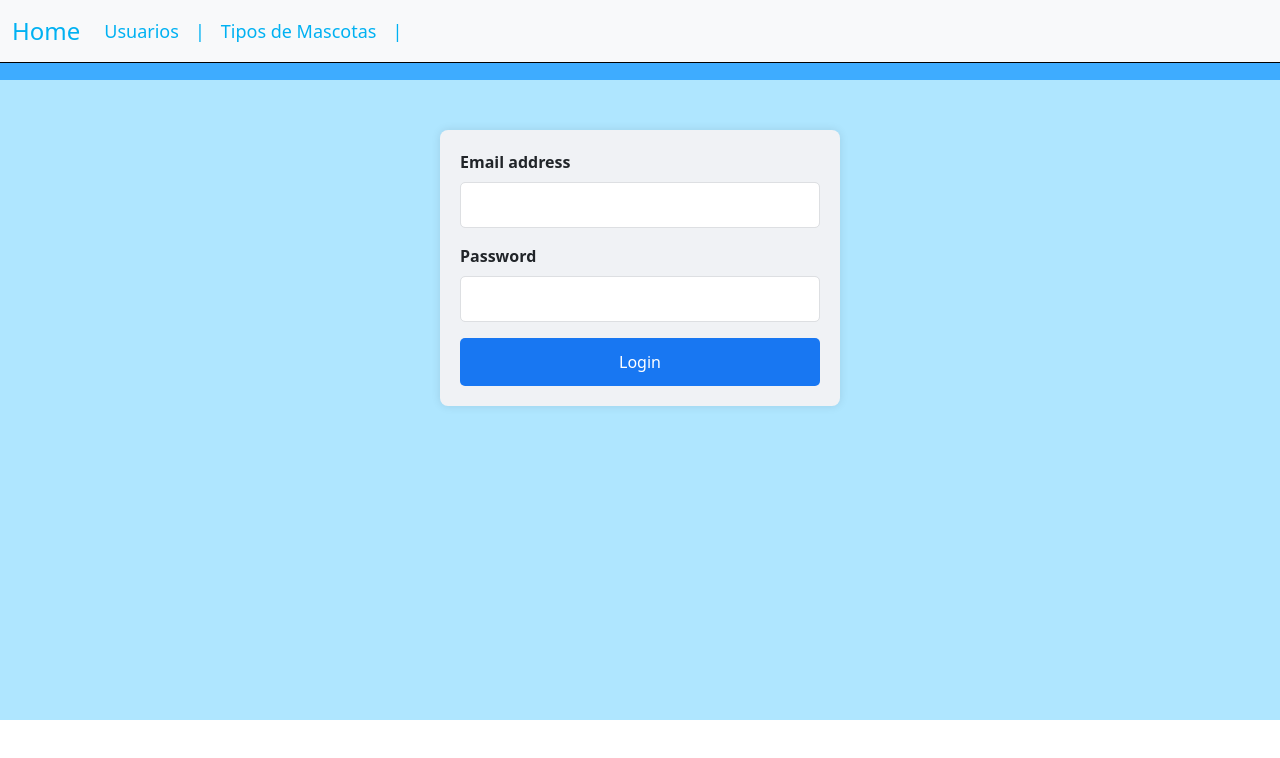
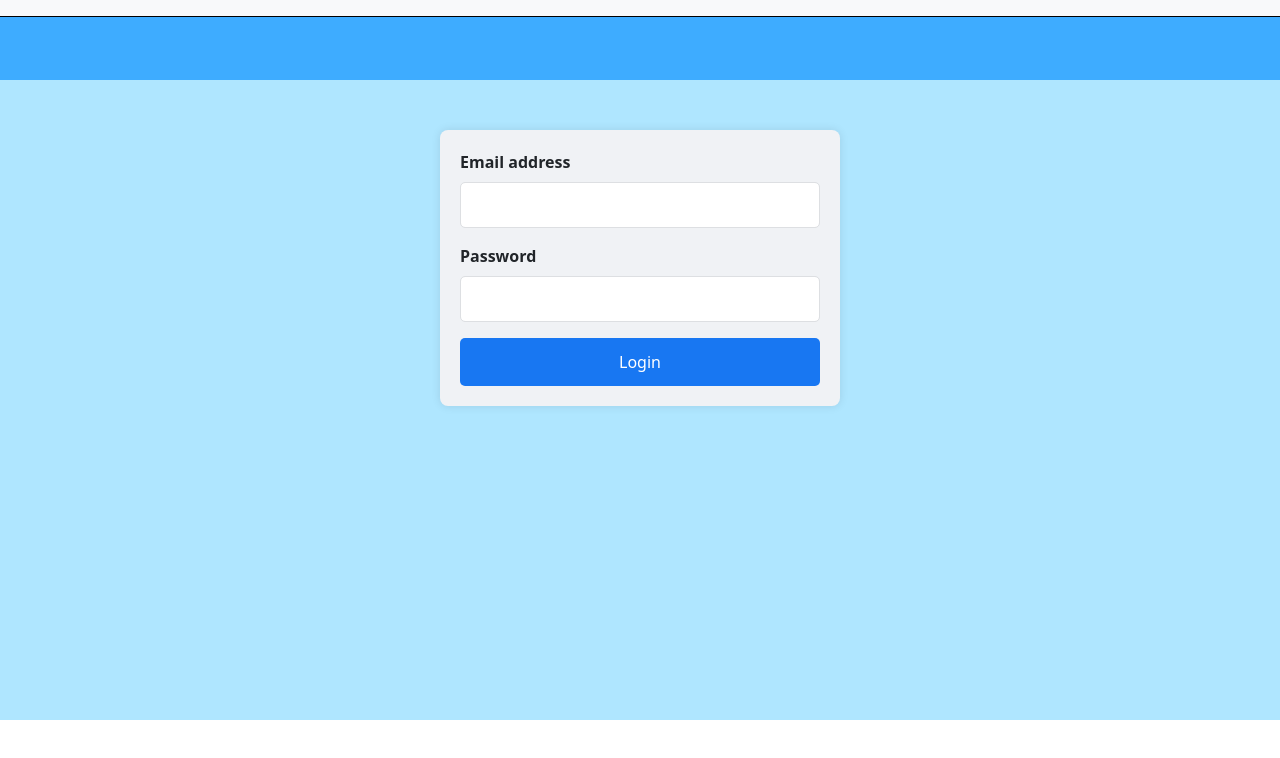
Before and after one commit to ChingJPC/proyectotypofront, an Angular app: page /inicio/body in a window 1280 px wide. Shown: the top 758 px of the page. Built offline with nearby package versions, Linux system fonts and the light colour scheme.

Commit message:
terminar grafico

```diff
--- a/package.json
+++ b/package.json
@@ -21,6 +21,7 @@
     "@angular/platform-server": "^17.0.0",
     "@angular/router": "^17.0.0",
     "@angular/ssr": "^17.0.5",
+    "chart.js": "^4.4.1",
     "express": "^4.18.2",
     "rxjs": "~7.8.0",
     "tslib": "^2.3.0",
--- /dev/null
+++ b/src/app/graficos/graficomascota/graficomascota.component.html
@@ -0,0 +1 @@
+<p>graficomascota works!</p>
--- a/src/app/inicio/menu/menu.component.html
+++ b/src/app/inicio/menu/menu.component.html
@@ -1,22 +1,22 @@
 <nav class="navbar navbar-expand-lg bg-body-tertiary">
     <div class="container-fluid">
-      <a class="navbar-brand" href="/inicio/body">Home</a>
+      <a class="navbar-brand" href="/inicio/body" *ngIf="access_token !=null">Home</a>
       <button class="navbar-toggler" type="button" data-bs-toggle="collapse" data-bs-target="#navbarNavDropdown" aria-controls="navbarNavDropdown" aria-expanded="false" aria-label="Toggle navigation">
         <span class="navbar-toggler-icon"></span>
       </button>
       <div class="collapse navbar-collapse" id="navbarNavDropdown">
         <ul class="navbar-nav">
           <li class="nav-item">
-            <a class="nav-link active" aria-current="page" href="/usuario/index">Usuarios</a>
+            <a class="nav-link active" aria-current="page" href="/usuario/index" *ngIf="access_token !=null">Usuarios</a>
           </li>
           <li class="nav-item">
-            <a class="nav-link active" >|</a>
+            <a class="nav-link active" *ngIf="access_token !=null">|</a>
           </li>
           <li class="nav-item">
-           <a class="nav-link" href="/tipomascota/index">Tipos de Mascotas</a>
+           <a class="nav-link" href="/tipomascota/index" *ngIf="access_token !=null">Tipos de Mascotas</a>
           </li>
           <li class="nav-item">
-            <a class="nav-link active" >|</a>
+            <a class="nav-link active" *ngIf="access_token !=null">|</a>
           </li>
           <li class="nav-item">
             <button *ngIf="access_token" class="btn btn-dark" (click)="logout()">Logout</button>
--- a/src/app/inicio/menu/menu.component.ts
+++ b/src/app/inicio/menu/menu.component.ts
@@ -13,12 +13,16 @@ import { CommonModule } from '@angular/common';
 })
 export class MenuComponent {
 
+
   access_token: string | null = null;
 
   constructor(private authService: LoginService, private router: Router) {}
 
-  ngOnInit(){
-    this.getAccess_token();
+  ngOnInit():void{
+    if(this.access_token == null){
+      this.access_token=localStorage.getItem('access_token');
+    }
+
   }
 
   getAccess_token(): void {
```
Also changed, not shown: src/app/graficos/graficomascota/graficomascota.component.ts (added, +19 -0 lines), src/app/graficos/graficomascota/graficomascota.component.scss (added), 1 other file (tests, documents, lock files or other folders).
